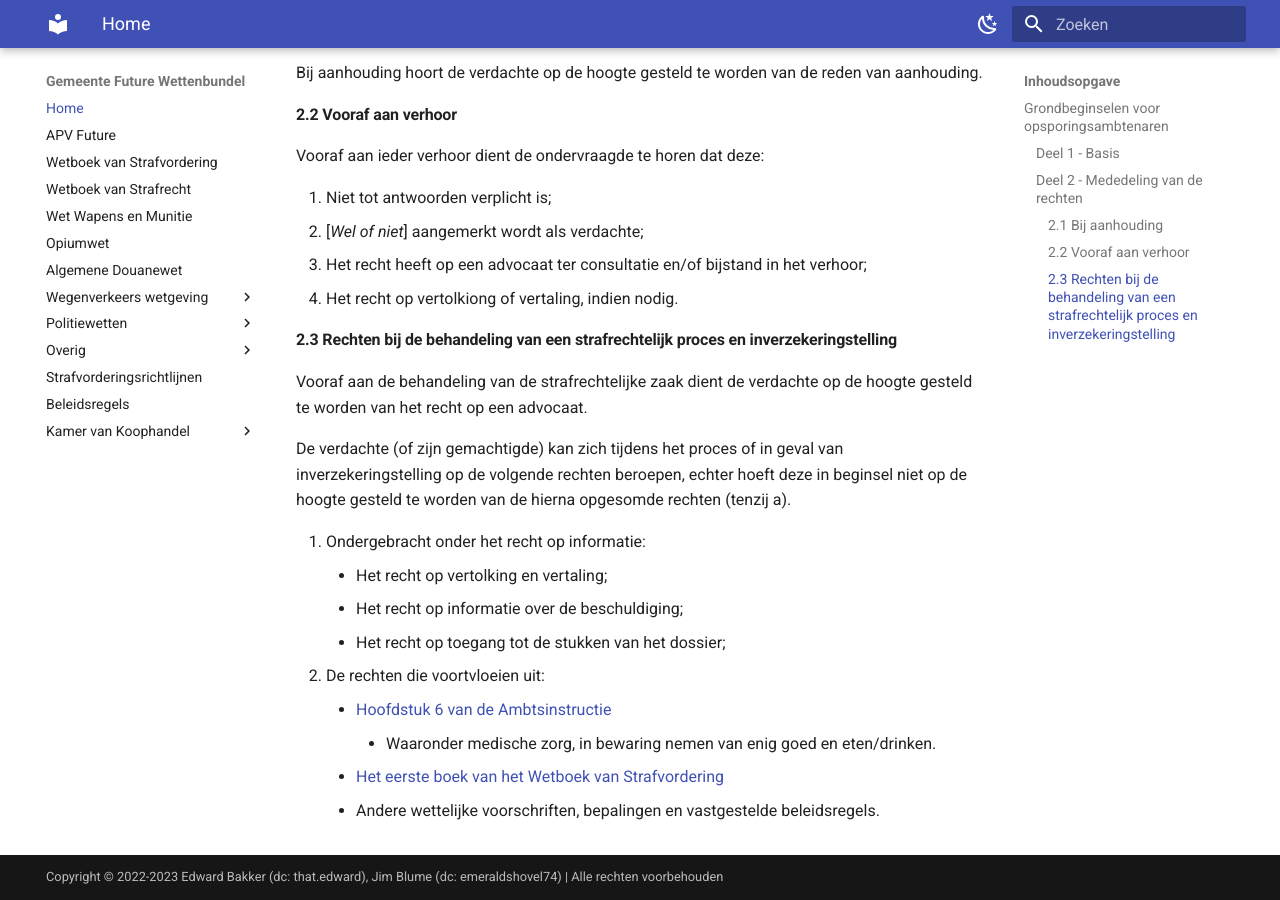
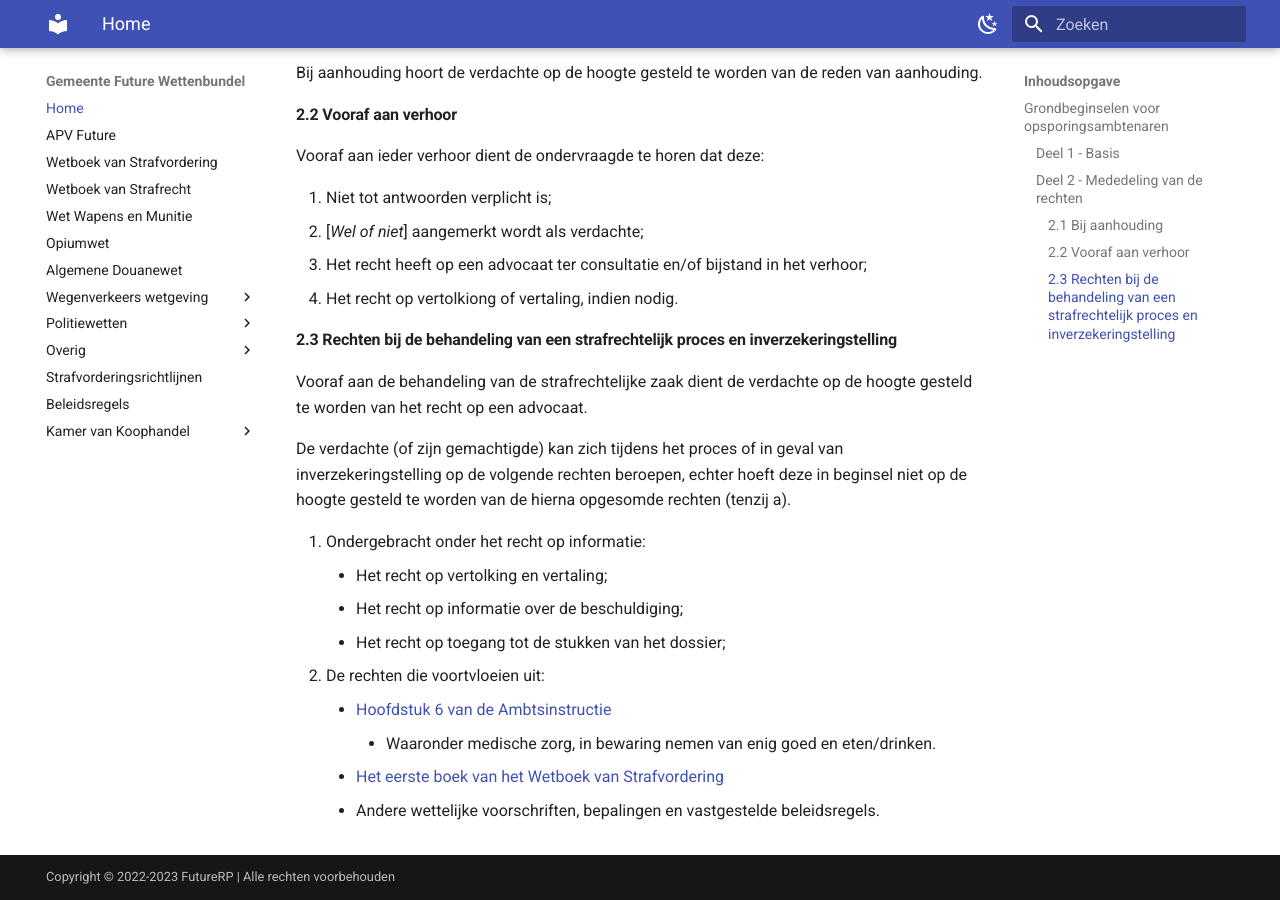
Before and after one commit to EnriqueFernandez20/FutureRP-Wettenbundel, an MkDocs documentation site: the page built from docs/index.md, in a window 1280 px wide and 900 px high, scrolled down 1067 px. Built offline with MkDocs 1.6.1 and Material for MkDocs 9.7.7, drawn with Linux system fonts in a browser that asks for light colours.

```diff
--- a/mkdocs.yml
+++ b/mkdocs.yml
@@ -3,7 +3,7 @@ site_url: https://wetten.roleplayneder.land/
 site_description: 'Gemeente Future Wettenbundel'
 site_author: 'that.edward'
 
-copyright: 'Copyright &copy; 2022-2023 Edward Bakker (dc: that.edward), Jim Blume (dc: emeraldshovel74) | Alle rechten voorbehouden'
+copyright: 'Copyright &copy; 2022-2023 FutureRP | Alle rechten voorbehouden'
 
 extra:
   generator: false
```
Also changed, not shown: README.md (+5 -0 lines).
